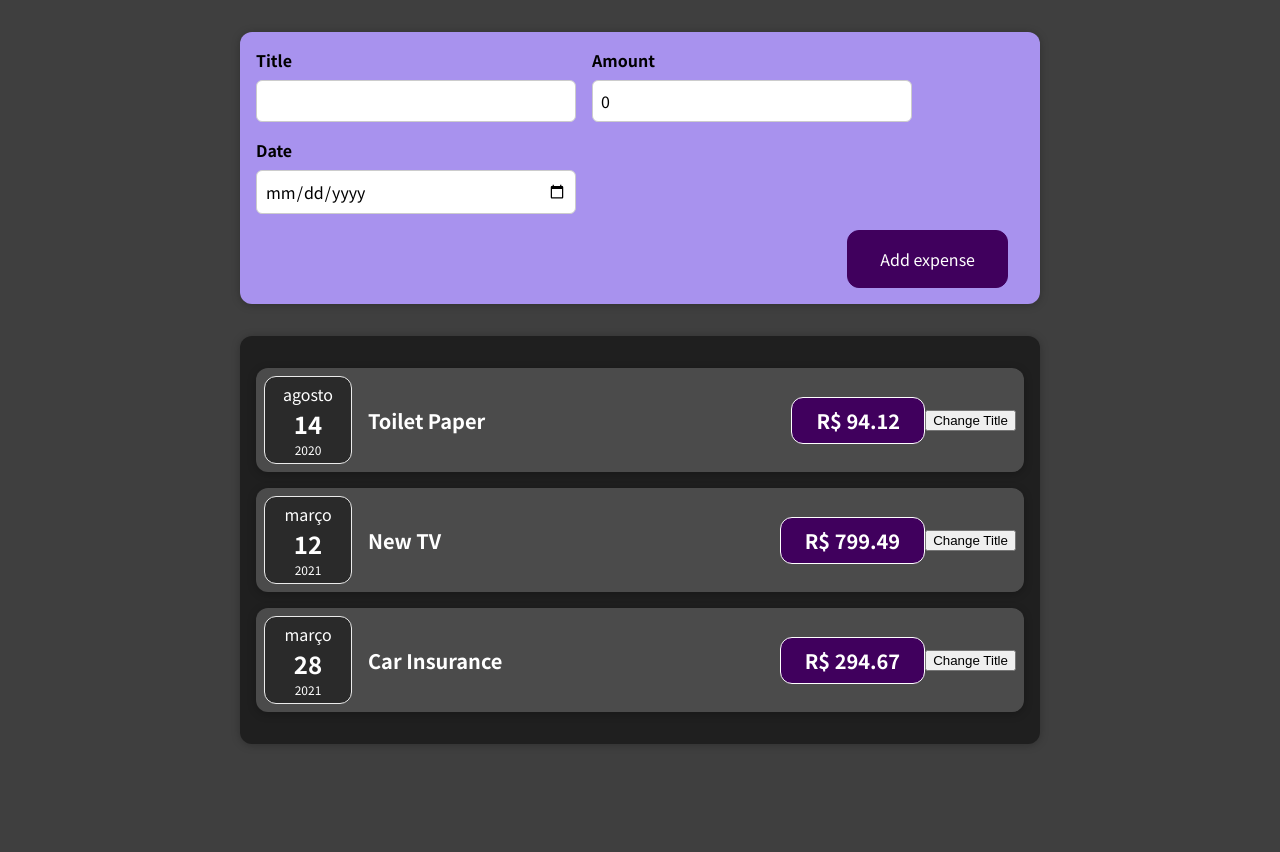
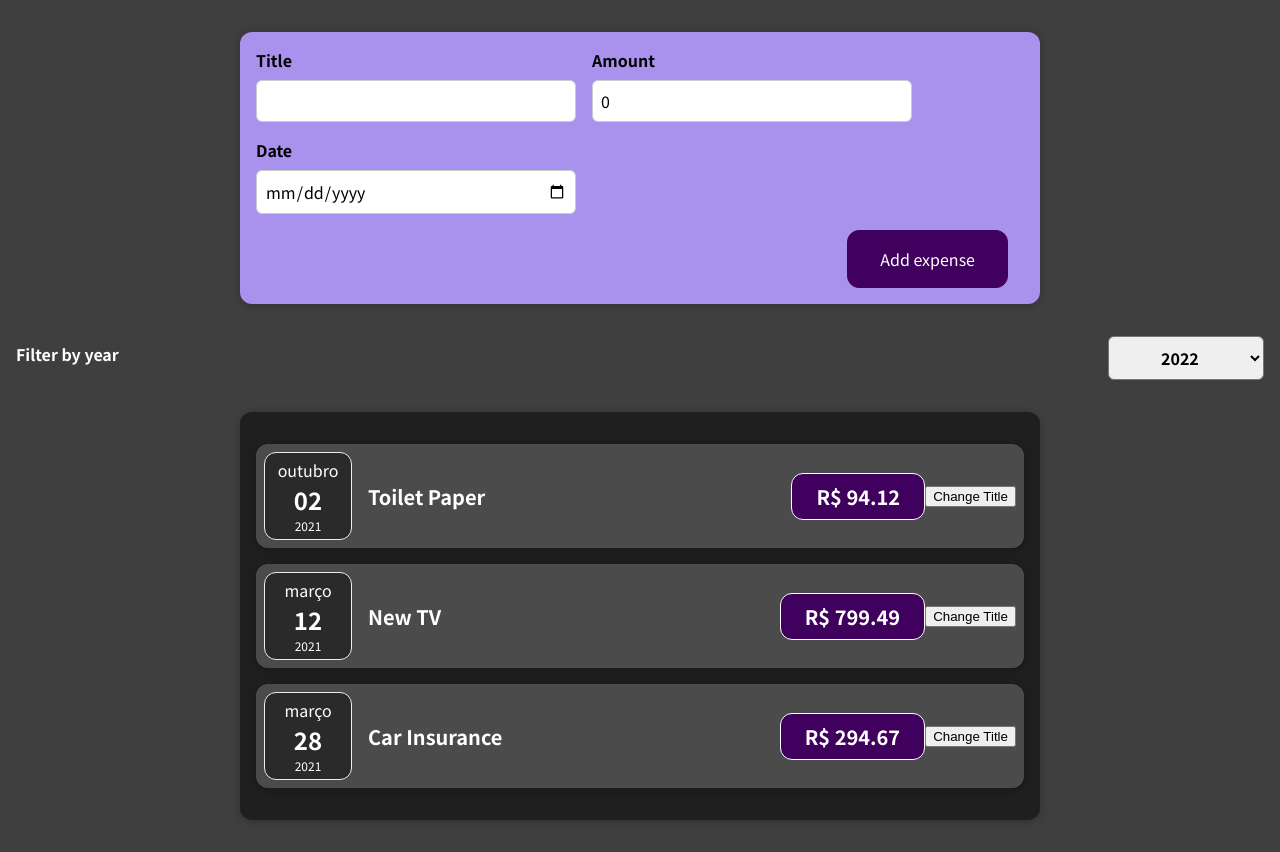
Before and after one commit to alekgomes/react-academind, a React (Create React App) app: page / in a window 1280 px wide. Before the commit the page ends 800 px from the top, so only its background shows below. Built offline with nearby package versions, Linux system fonts and the light colour scheme.

Commit message:
add filter

```diff
--- a/src/components/Expenses/Expenses.js
+++ b/src/components/Expenses/Expenses.js
@@ -1,14 +1,21 @@
 import "./Expenses.css"
 import ExpenseItem from "./ExpenseItem"
-
+import ExpensesFilter from "./ExpensesFilter"
+import { useState } from "react"
 
 function Expenses(props) {
+  const [enteredDate, setEnteredDate] = useState(new Date())
+
   const expenses = props.expenses
+
+  const dateChangeHandler = (e) => setEnteredDate(new Date(e.target.value))
   return (
+    <div>
+      <ExpensesFilter onDateChange={dateChangeHandler} />
       <div className="expenses">
         <ExpenseItem
           title={expenses[0].title}
-        date={expenses[0].date}
+          date={enteredDate}
           amount={expenses[0].amount}
         />
 
@@ -24,6 +31,7 @@
           amount={expenses[2].amount}
         />
       </div>
+    </div>
   )
 }
 
--- /dev/null
+++ b/src/components/Expenses/ExpensesFilter.css
@@ -0,0 +1,24 @@
+.expenses-filter {
+  color: white;
+  padding: 0 1rem;
+}
+
+.expenses-filter__control {
+  display: flex;
+  width: 100%;
+  align-items: center;
+  justify-content: space-between;
+  margin: 1rem 0;
+}
+
+.expenses-filter label {
+  font-weight: bold;
+  margin-bottom: 0.5rem;
+}
+
+.expenses-filter select {
+  font: inherit;
+  padding: 0.5rem 3rem;
+  font-weight: bold;
+  border-radius: 6px;
+}
--- /dev/null
+++ b/src/components/Expenses/ExpensesFilter.js
@@ -0,0 +1,21 @@
+import React from "react"
+
+import "./ExpensesFilter.css"
+
+const ExpensesFilter = (props) => {
+  return (
+    <div className="expenses-filter">
+      <div className="expenses-filter__control">
+        <label>Filter by year</label>
+        <select onChange={props.onDateChange}>
+          <option value="2022">2022</option>
+          <option value="2021">2021</option>
+          <option value="2020">2020</option>
+          <option value="2019">2019</option>
+        </select>
+      </div>
+    </div>
+  )
+}
+
+export default ExpensesFilter
```
Also changed, not shown: 1 other file (tests, documents, lock files or other folders). Lines whose indentation alone changed are shown as unchanged.
